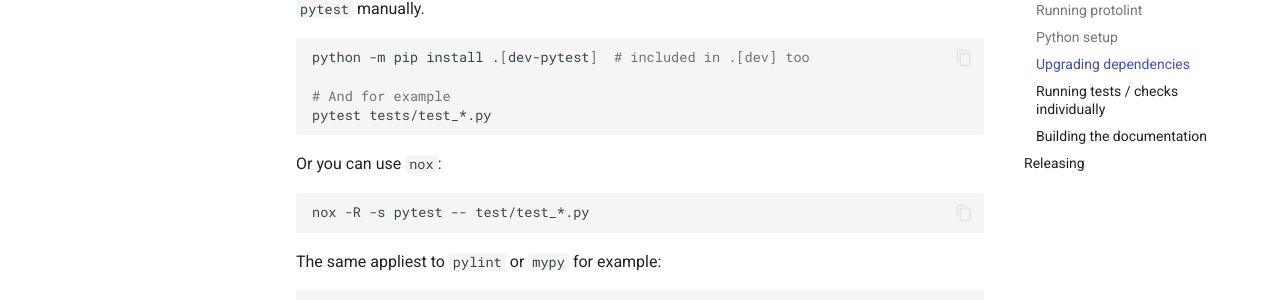
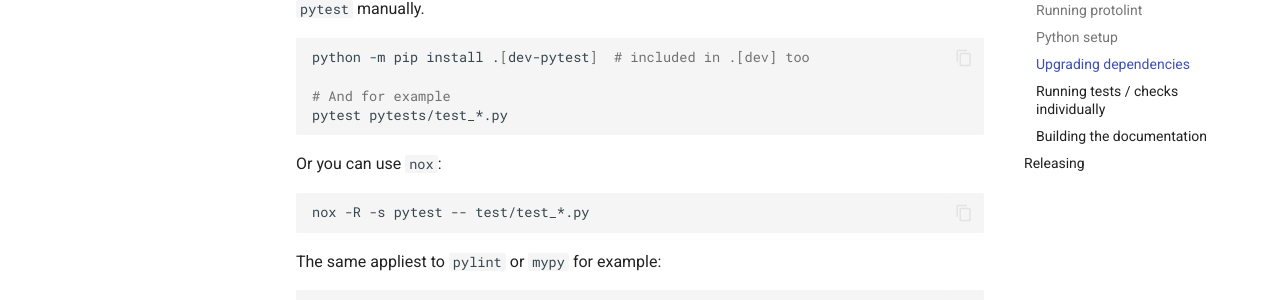
Before and after one commit to frequenz-floss/frequenz-api-common, an MkDocs documentation site: the page built from docs/CONTRIBUTING.md, in a window 1280 px wide and 900 px high, scrolled down 1703 px. Shown: the part 154-454 px from the top of the window. Built offline with MkDocs 1.6.1 and Material for MkDocs 9.7.7, drawn with Linux system fonts in a browser that asks for light colours; comment, search, counter and statistics services are not loaded; the version menu is left out.

````diff
--- a/CONTRIBUTING.md
+++ b/CONTRIBUTING.md
@@ -88,7 +88,7 @@ dependencies and run `pytest` manually.
 python -m pip install .[dev-pytest]  # included in .[dev] too
 
 # And for example
-pytest tests/test_*.py
+pytest pytests/test_*.py
 ```
 
 Or you can use `nox`:
````
Also changed, not shown: RELEASE_NOTES.md (+3 -1 lines), 2 other files.
